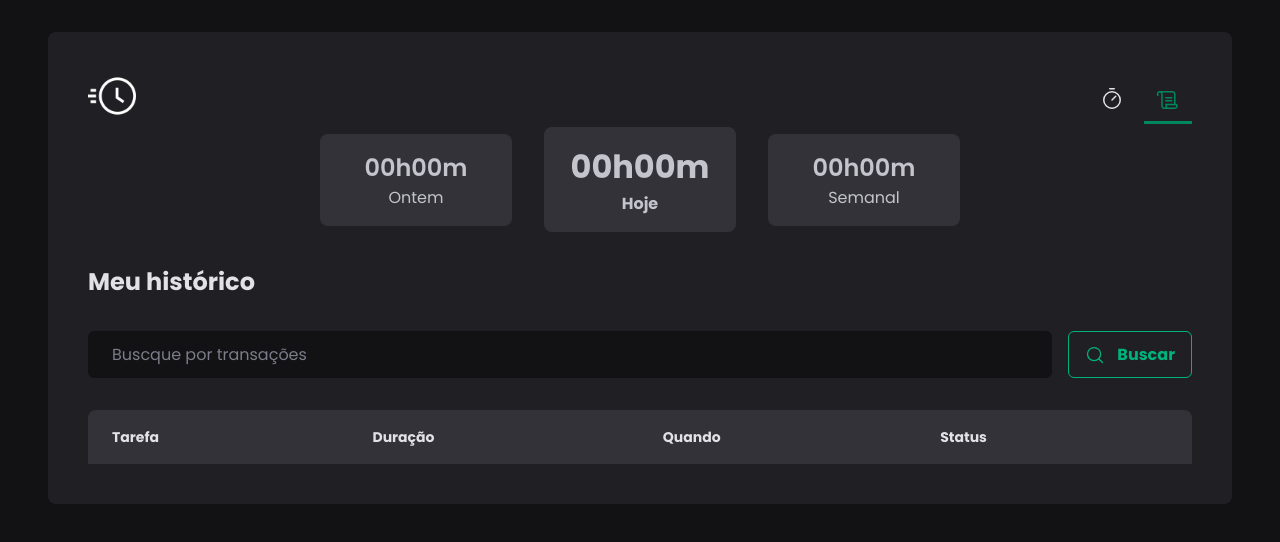
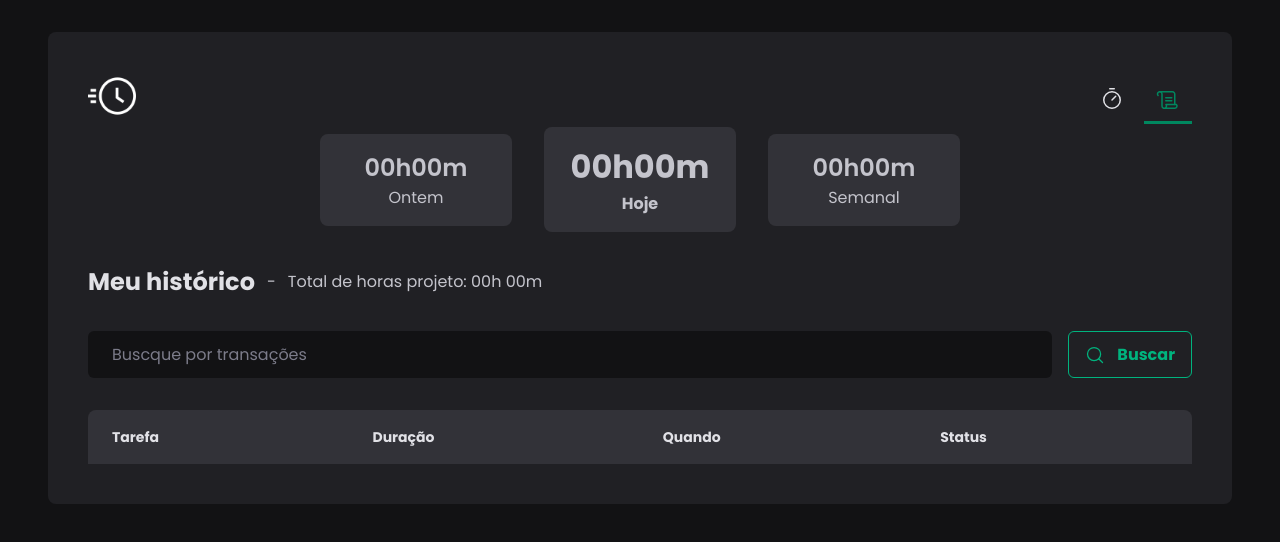
Before and after one commit to pedro-soares-nogueira/pomo-pro, a React (Vite) app: page /history in a window 1280 px wide. Shown: the top 542 px of the page. Built offline with nearby package versions, Linux system fonts and the light colour scheme.

Commit message:
feat:: teting search project timer

```diff
--- a/src/pages/History/index.tsx
+++ b/src/pages/History/index.tsx
@@ -8,7 +8,7 @@ import ptBR from 'date-fns/locale/pt-BR'
 import { useContext, useState } from 'react'
 import { z } from 'zod'
 import { CyclesContext } from '../../contexts/CycleContext'
-import { HistoryContainer, HistoryList, Status } from './styles'
+import { HistoryContainer, HistoryHeader, HistoryList, Status } from './styles'
 import PomoManagemant from '../../components/PomoManagemant'
 import { SearchFormContainer } from '../../components/SearchForm/styled'
 import { useForm } from 'react-hook-form'
@@ -43,11 +43,47 @@ const History = () => {
     (a, b) => new Date(a.startDate).getTime() - new Date(b.startDate).getTime()
   )
 
+  /* Project Management */
+
+  //ALL TIME TASK
+  const totalAtWorkMap = filteredCycles.map((cycle) => {
+    if (cycle.interruptedDate) {
+      return differenceInMinutes(
+        new Date(cycle.interruptedDate),
+        new Date(cycle.startDate)
+      )
+    }
+    if (cycle.finishedDate) {
+      return differenceInMinutes(
+        new Date(cycle.finishedDate),
+        new Date(cycle.startDate)
+      )
+    }
+  })
+
+  //ALL TIME TASK WITHOUT UNDEFINED(ACTIVE CYCLE)
+  const totalAtWork = totalAtWorkMap.filter((total) => total !== undefined)
+
+  //TOTAL WORKED AMOUNT
+  const totalAtWorkAmount = totalAtWork.reduce((total, cycle) => {
+    return total! + cycle!
+  }, 0)
+
+  //FORMATTED TIME
+  const hour = Math.floor(totalAtWorkAmount! / 60)
+  const minutes = totalAtWorkAmount! % 60
+  const horasFormatted = String(hour).padStart(2, '0')
+  const minutesFormatted = String(minutes).padStart(2, '0')
+
+  console.log(`${horasFormatted}h ${minutesFormatted}m`)
+
   return (
     <HistoryContainer>
       <PomoManagemant />
 
-      <h1>Meu histórico</h1>
+      <HistoryHeader>
+        <h1>Meu histórico</h1>-<span>Total de horas projeto: {`${horasFormatted}h ${minutesFormatted}m`}</span>
+      </HistoryHeader>
 
       <SearchFormContainer onSubmit={handleSubmit(handleSearchProjects)}>
         <input
--- a/src/pages/History/styles.ts
+++ b/src/pages/History/styles.ts
@@ -74,3 +74,9 @@ export const Status = styled.span<StatusProps>`
     background: ${(props) => props.theme[STATUS_COLORS[props.statusColor]]};
   }
 `
+
+export const HistoryHeader = styled.div`
+  display: flex;
+  align-items: center;
+  gap: 12px;
+`
```
